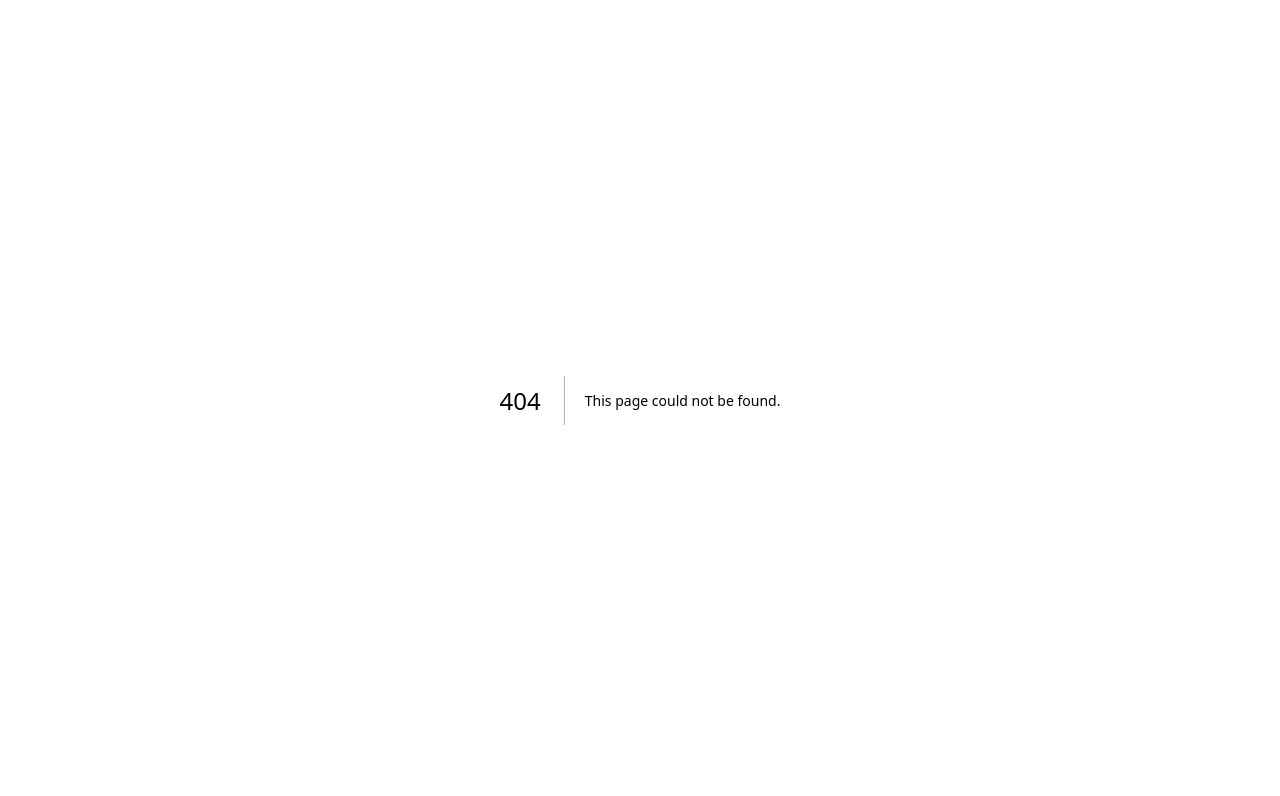
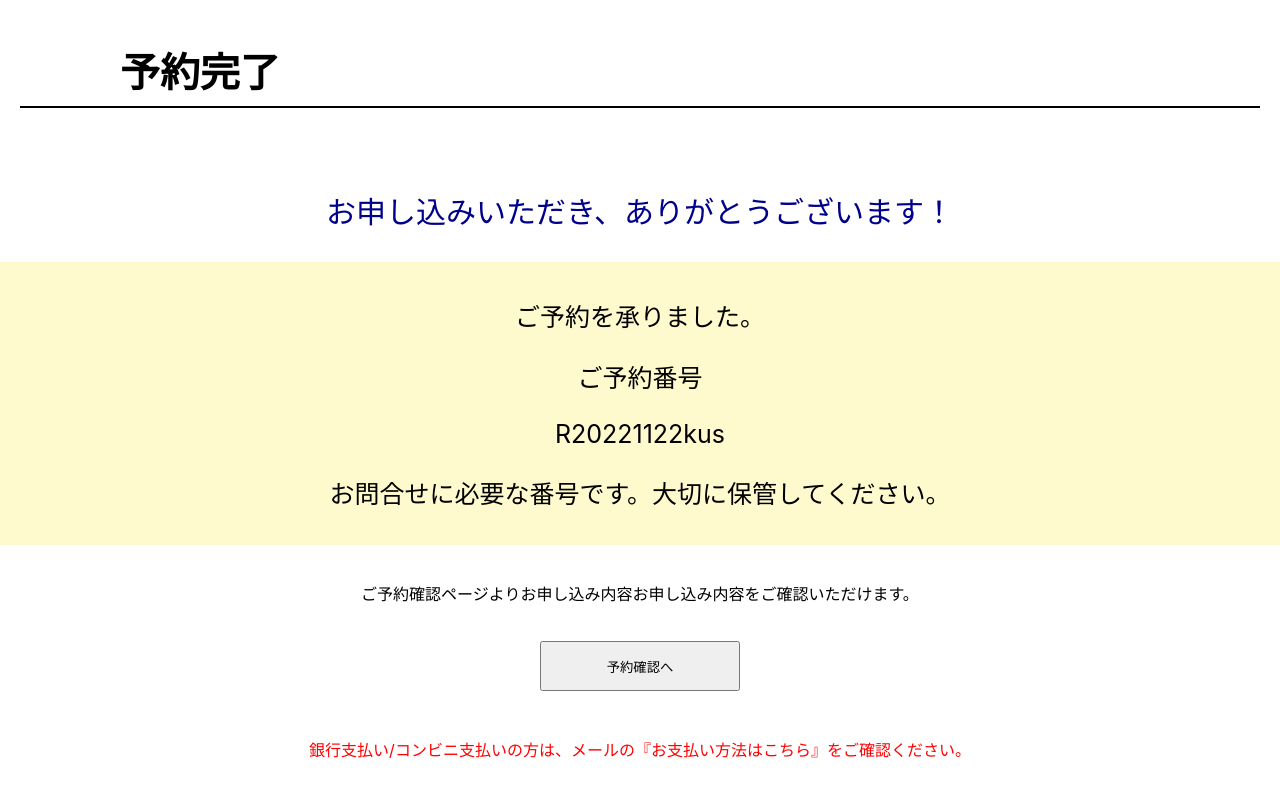
Before and after one commit to morikimiho/nextjs-okapiatour, a Next.js app: page /booking_done in a window 1280 px wide. Before the commit this address had no page. Shown: the top 796 px of the page. Built offline with nearby package versions, Linux system fonts and the light colour scheme.

Commit message:
予約完了ページ作成

```diff
--- /dev/null
+++ b/pages/booking_done.tsx
@@ -0,0 +1,39 @@
+import Head from "next/head";
+import styles from "../styles/booking_done.module.css";
+
+export default function BookingDone() {
+  return (
+    <>
+      <Head>
+        <title>予約完了フォーム</title>
+      </Head>
+      <main>
+        <h1 className={styles.booking_title}>予約完了</h1>
+        <p className={styles.booking_thanks}>
+          お申し込みいただき、ありがとうございます！
+        </p>
+
+        <div className={styles.booking_number}>
+          <p>ご予約を承りました。</p>
+          <p>ご予約番号</p>
+          <p>R20221122kus</p>
+          <p>お問合せに必要な番号です。大切に保管してください。</p>
+        </div>
+
+        <p className={styles.booking_message}>
+          ご予約確認ページよりお申し込み内容お申し込み内容をご確認いただけます。
+        </p>
+
+        <div className={styles.booking_button}>
+        <button className={styles.booking_btn} type="submit">予約確認へ</button>
+        </div>
+
+        <div className={styles.booking_note}>
+          <p>
+            銀行支払い/コンビニ支払いの方は、メールの『お支払い方法はこちら』をご確認ください。
+          </p>
+        </div>
+      </main>
+    </>
+  );
+}
--- /dev/null
+++ b/styles/booking_done.module.css
@@ -0,0 +1,44 @@
+.booking_title {
+  margin: 20px;
+  line-height: 1.15;
+  font-size: 40px;
+  padding-left: 100px;
+  padding-top: 30px;
+  padding-bottom: 10px;
+  border-bottom: solid 2px black;
+}
+
+.booking_thanks {
+  text-align: center;
+  font-size: 30px;
+  padding-top: 50px;
+  color: darkblue;
+}
+
+.booking_number {
+  text-align: center;
+  font-size: 25px;
+  background-color: lemonchiffon;
+  padding: 10px;
+}
+
+.booking_message {
+  text-align: center;
+  padding-top: 20px;
+}
+
+.booking_button {
+  padding-top: 20px;
+  font-size: 20px;
+  text-align: center;
+}
+.booking_btn {
+  width: 200px;
+  height: 50px;
+}
+
+.booking_note {
+  text-align: center;
+  color: red;
+  padding-top: 30px;
+}
```
